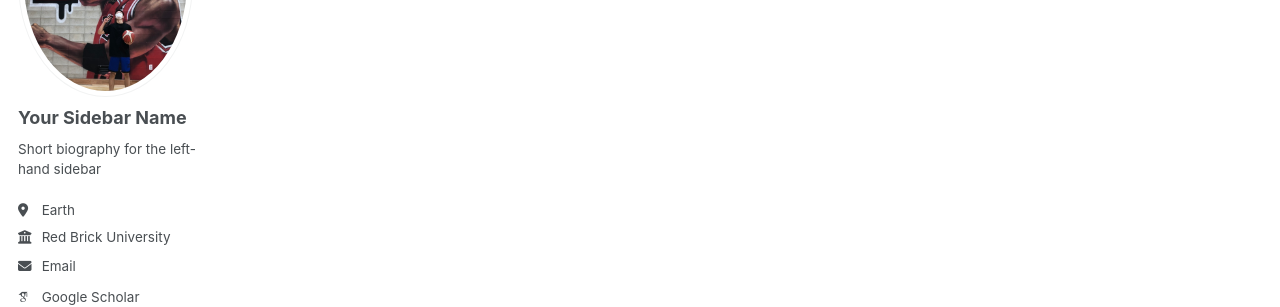
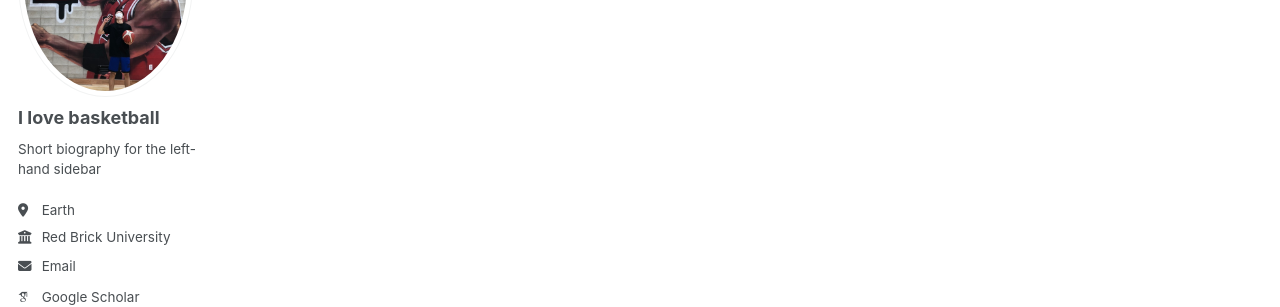
Before and after one commit to doyeul/doyeul.github.io, a Jekyll site: the page built from _pages/about.md, in a window 1280 px wide. Shown: the part 233-540 px from the top of the page. Built offline with Jekyll 4.4.1, drawn with Linux system fonts in a browser that asks for light colours; some web fonts are replaced; a script bundle is joined from its source files by our own code; library files that are not in the unit come from our copies.

Commit message:
Update _config.yml

```diff
--- a/_config.yml
+++ b/_config.yml
@@ -24,7 +24,7 @@ repository               : "academicpages/academicpages.github.io"
 author:
   # Biographic information
   avatar           : "profile.jpg"
-  name             : "Your Sidebar Name"
+  name             : "I love basketball"
   pronouns         : # example: "she/her"
   bio              : "Short biography for the left-hand sidebar"
   location         : "Earth"
```
